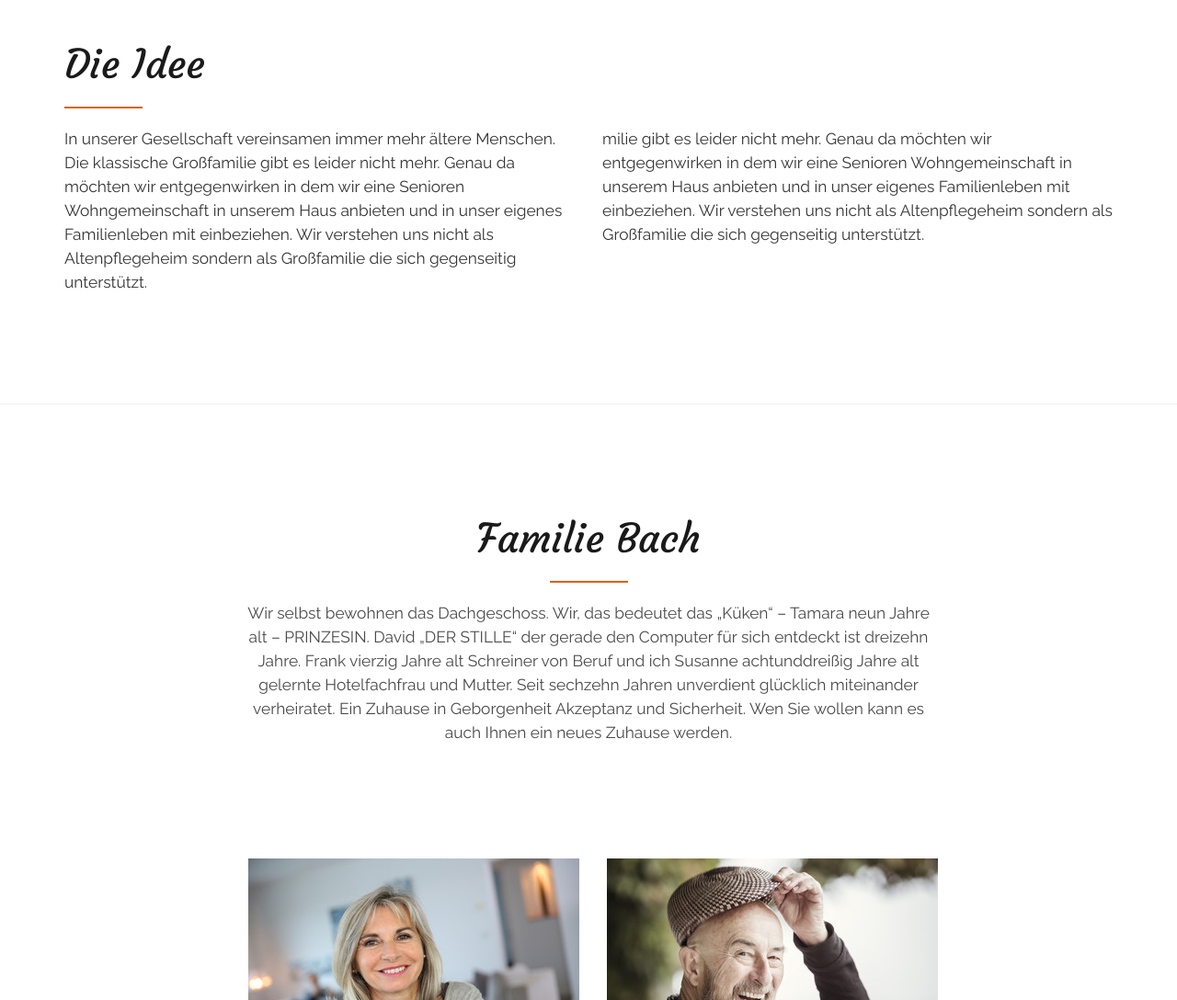
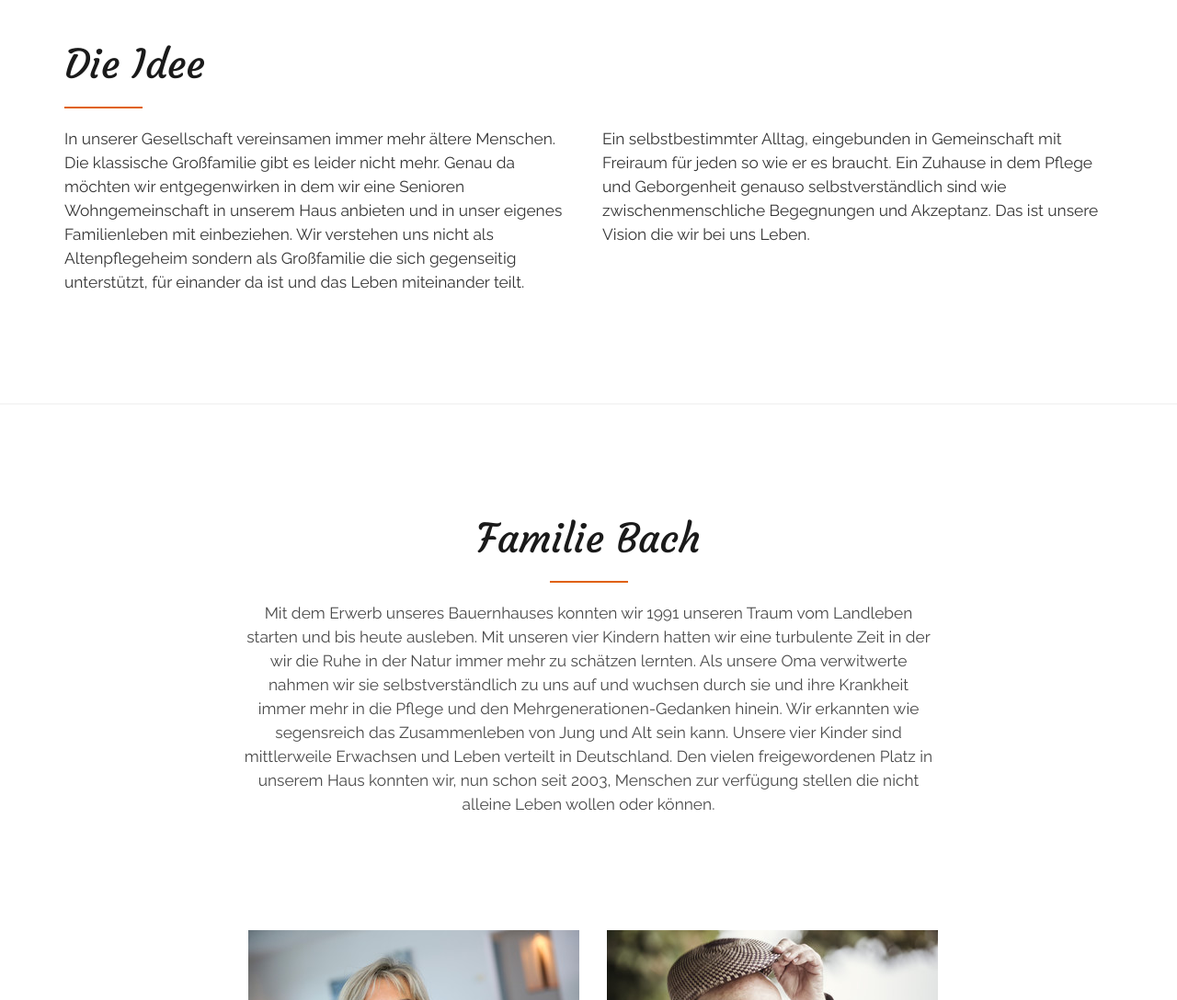
Before and after one commit to samuba/www.seniorenwg.de, a plain HTML site: page index.html in a window 1280 px wide. Shown: the part 860-1948 px from the top of the page at 92% size. Drawn offline with Linux system fonts and the light colour scheme; some packages are replaced by stand-ins of ours; files whose address does not match are found by name.

Commit message:
first real text changes

```diff
--- a/index.html
+++ b/index.html
@@ -111,16 +111,18 @@
                                 <div class="about_content">
                                     <p>In unserer Gesellschaft vereinsamen immer mehr ältere Menschen.
                                         Die klassische Großfamilie gibt es leider nicht mehr.
-                                        Genau da möchten wir entgegenwirken in dem wir eine Senioren Wohngemeinschaft in unserem Haus anbieten
-                                        und in unser eigenes Familienleben mit einbeziehen.
-                                        Wir verstehen uns nicht als Altenpflegeheim sondern als Großfamilie
-                                        die sich gegenseitig unterstützt.</p>
+                                        Genau da möchten wir entgegenwirken in dem wir eine Senioren Wohngemeinschaft
+                                        in unserem Haus anbieten und in unser eigenes Familienleben mit einbeziehen.
+                                        Wir verstehen uns nicht als Altenpflegeheim sondern als Großfamilie die sich gegenseitig unterstützt,
+                                  für einander da ist und das Leben miteinander teilt.
+                                        </p>
                                 </div>
                             </div>
                             <div class="col-md-6">
-                               <p>milie gibt es leider nicht mehr. Genau da möchten wir entgegenwirken in dem wir eine Senioren Wohngemeinschaft in
-                                   unserem Haus anbieten und in unser eigenes Familienleben mit einbeziehen. Wir verstehen uns nicht als Altenpflegeheim
-                                   sondern als Großfamilie die sich gegenseitig unterstützt.</p>
+                               <p>
+                                  Ein selbstbestimmter Alltag, eingebunden in Gemeinschaft mit Freiraum für jeden so wie er es braucht.
+                                  Ein Zuhause in dem Pflege und Geborgenheit genauso selbstverständlich sind wie zwischenmenschliche Begegnungen und Akzeptanz.
+                                  Das ist unsere Vision die wir bei uns Leben.</p>
                             </div>
                         </div>
                     </div><!--End off row-->
@@ -142,13 +144,14 @@
                                 <div class="head_title text-center">
                                     <h2>Familie Bach</h2>
                                     <div class="separator_auto"></div>
-                                         <p>Wir selbst bewohnen das Dachgeschoss. Wir, das bedeutet das „Küken“ –
-                                        Tamara neun Jahre alt – PRINZESIN. David „DER STILLE“
-                                        der gerade den Computer für sich entdeckt ist dreizehn Jahre.
-                                        Frank vierzig Jahre alt Schreiner von Beruf und ich Susanne achtunddreißig Jahre alt gelernte Hotelfachfrau
-                                        und Mutter. Seit sechzehn Jahren unverdient glücklich miteinander verheiratet.
-                                        Ein Zuhause in Geborgenheit Akzeptanz und Sicherheit.
-                                        Wen Sie wollen kann es auch Ihnen ein neues Zuhause werden. </p>
+                                         <p>Mit dem Erwerb unseres Bauernhauses konnten wir 1991 unseren Traum vom Landleben starten und bis heute ausleben.
+                                             Mit unseren vier Kindern hatten wir eine turbulente Zeit in der wir die Ruhe in der Natur immer mehr zu schätzen lernten.
+                                             Als unsere Oma verwitwerte nahmen wir sie selbstverständlich zu uns auf und wuchsen durch sie und ihre Krankheit
+                                             immer mehr in die Pflege und den Mehrgenerationen-Gedanken hinein.
+                                             Wir erkannten wie segensreich das Zusammenleben von Jung und Alt sein kann.
+                                             Unsere vier Kinder sind mittlerweile Erwachsen und Leben verteilt in Deutschland.
+                                             Den vielen freigewordenen Platz in unserem Haus konnten wir, nun schon seit 2003,
+                                             Menschen zur verfügung stellen die nicht alleine Leben wollen oder können. </p>
                                 </div>
                             </div>
                             <div class="col-md-2" style="width: 200px;"></div>
```
